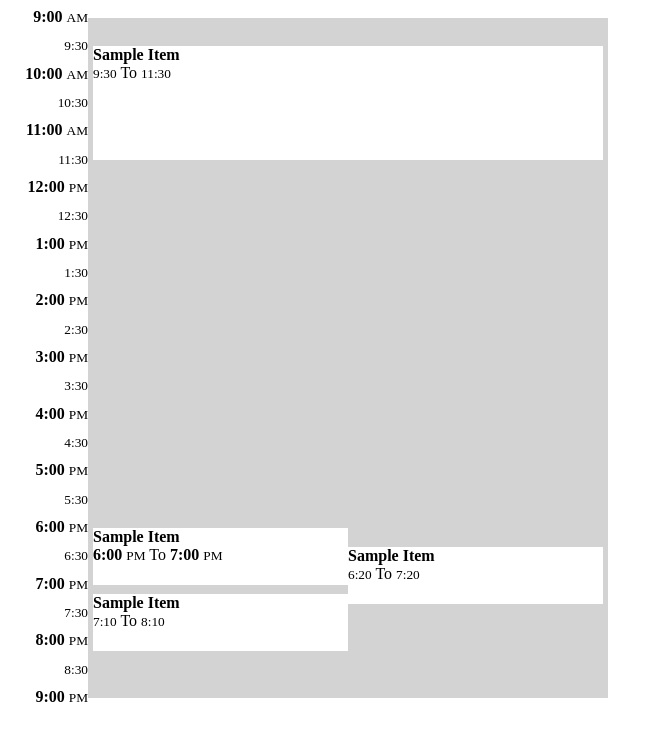
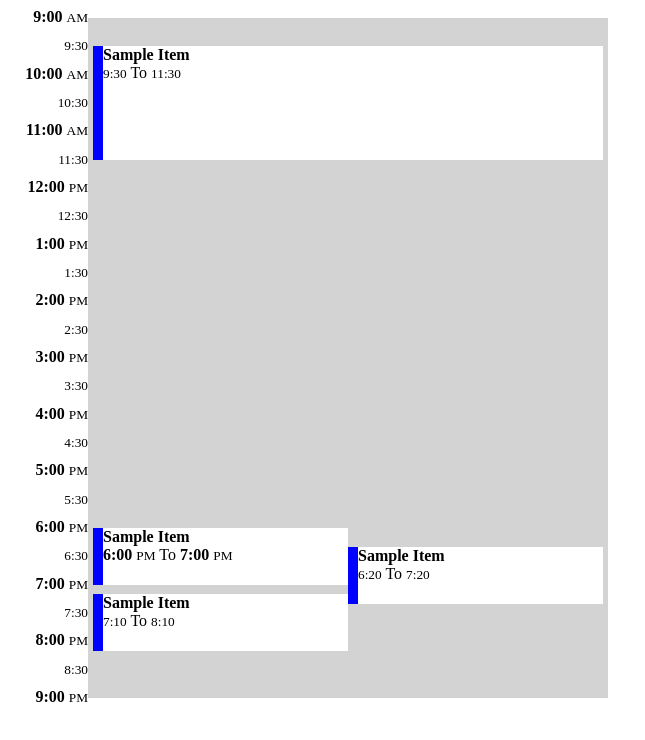
Before and after one commit to RayYi2013/Puzzles, a plain HTML site: page 2/index.html in a window 1280 px wide. Shown: the whole page, without its empty margins (0-645 px from the left). Drawn offline with Linux system fonts and the light colour scheme.

Commit message:
update css.

```diff
--- a/2/main.css
+++ b/2/main.css
@@ -42,11 +42,17 @@ span.am {
 }
 div.slot {
     position: absolute;
-    background-color: white;
+    background-color: blue;
     margin-left: 5px;
     margin-right: 5px;
 }
 
+
+div.slot .event-item{
+    background-color: white;
+    margin-left: 10px;
+    height: 100%;
+}
 
 div.slot .event-name{
     font-weight: bold;
--- a/2/main.js
+++ b/2/main.js
@@ -84,7 +84,7 @@ CalendarDayView.prototype = {
             height = bottom - top,
             width = (slotCol.innerWidth()-10) / event.overlap,
             left = width * event.col,
-            html = '<div class="event-name">Sample Item<div class="event-location">'+ this.formatTime(event.start) + ' To '+ this.formatTime(event.end) + '</div></div>';
+            html = '<div class="event-item"><div class="event-name">Sample Item<div class="event-location">'+ this.formatTime(event.start) + ' To '+ this.formatTime(event.end) + '</div></div></div>';
 //            html = '<div class="event-name">Sample Item<div class="event-location">Sample location</div></div>';
 
 
```
